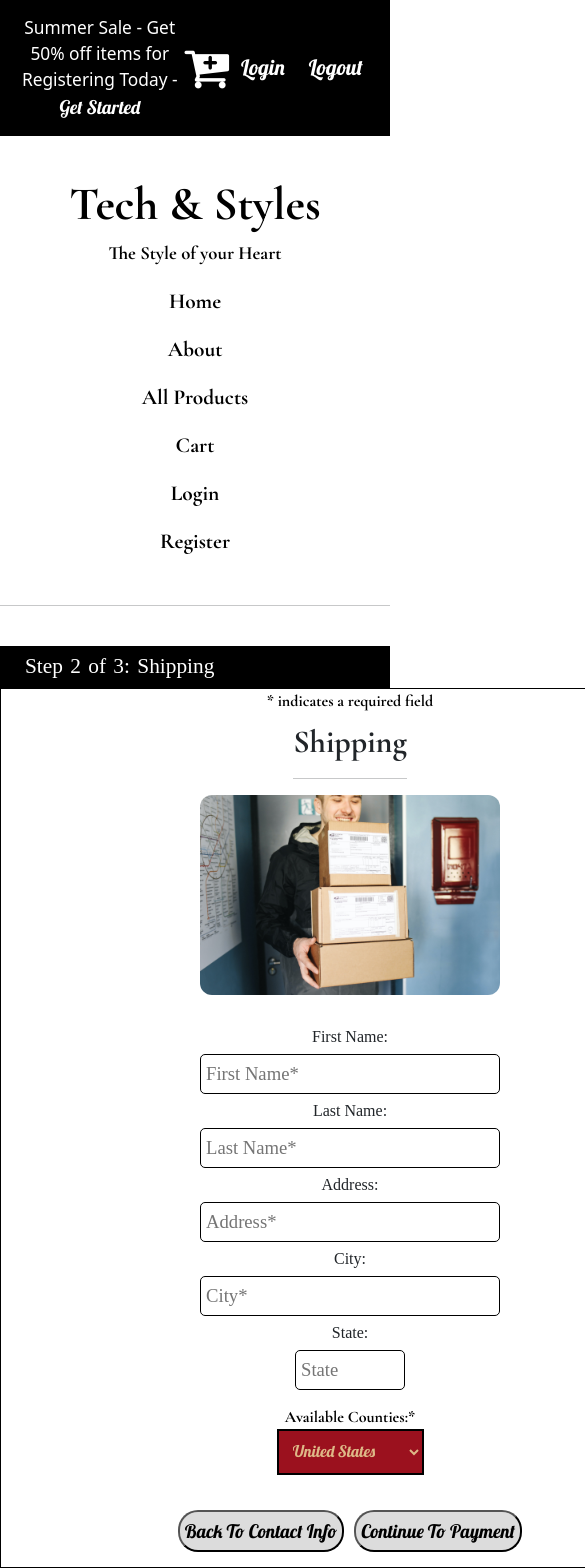
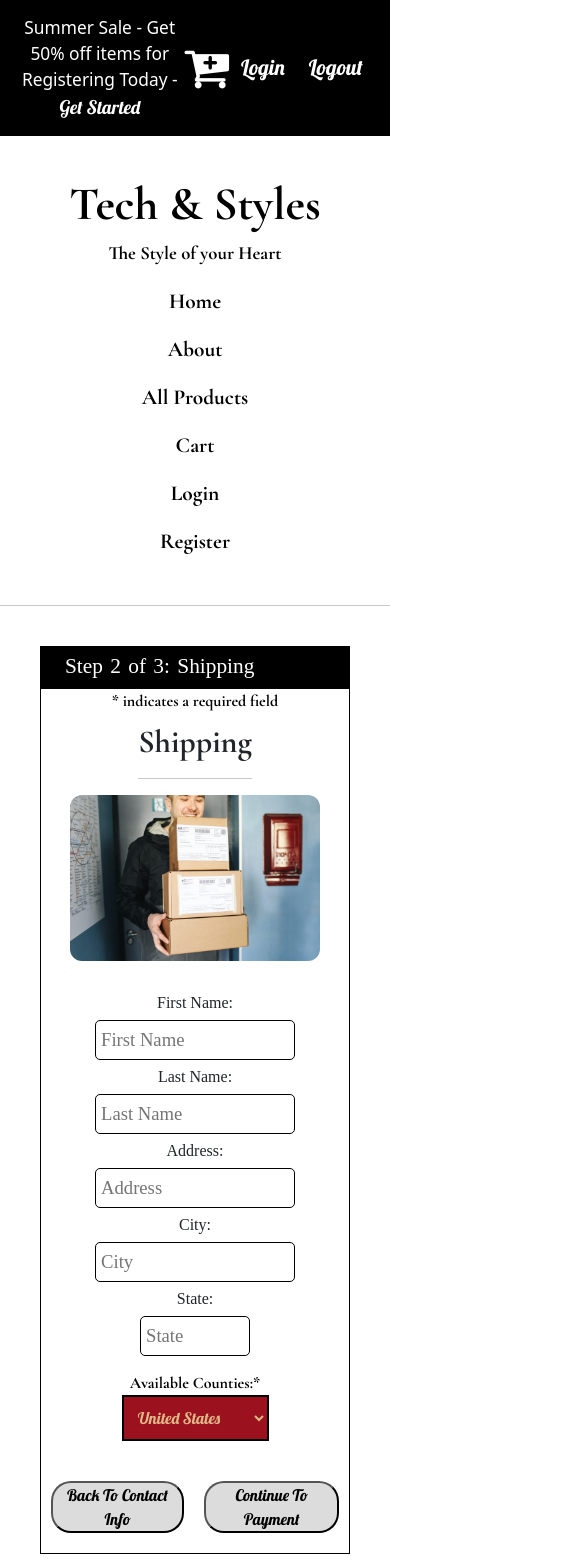
Before and after one commit to Capstone-ACC/My-Capstone, a React (Vite) app: page /shipping in a window 390 px wide. Shown: the top 1568 px of the page, 585 px wide, since content can reach past the window. Built offline with nearby package versions, Linux system fonts and the light colour scheme.

Commit message:
Shipping.jsx was not responsive, adding @media with styles

```diff
--- a/src/components/Checkout.jsx
+++ b/src/components/Checkout.jsx
@@ -14,7 +14,6 @@ export default function Checkout({}) {
         cart: cart,
       },
     });
-
   }
 
   function backToCart() {
--- a/src/components/Shipping.jsx
+++ b/src/components/Shipping.jsx
@@ -73,7 +73,8 @@ export default function Shipping() {
               First Name:
               <input
                 type="text"
-                placeholder="First Name*"
+                placeholder="First Name"
+                className="shipping-input"
                 onChange={(e) => setFirstName(e.target.value)}
               />
             </label>
@@ -82,7 +83,8 @@ export default function Shipping() {
               Last Name:
               <input
                 type="text"
-                placeholder="Last Name*"
+                placeholder="Last Name"
+                className="shipping-input"
                 onChange={(e) => setLastName(e.target.value)}
               />
             </label>
@@ -91,7 +93,8 @@ export default function Shipping() {
               Address:
               <input
                 type="text"
-                placeholder="Address*"
+                placeholder="Address"
+                className="shipping-input"
                 onChange={(e) => setAddress(e.target.value)}
               />
             </label>
@@ -100,7 +103,8 @@ export default function Shipping() {
               City:
               <input
                 type="text"
-                placeholder="City*"
+                placeholder="City"
+                className="shipping-input"
                 onChange={(e) => setCity(e.target.value)}
               />
             </label>
@@ -124,11 +128,11 @@ export default function Shipping() {
             </label>
 
             <div className="shipping-buttons">
-              <button type="button" onClick={backToContact}>
+              <button type="button" onClick={backToContact} className="test">
                 Back To Contact Info
               </button>
 
-              <button type="button" onClick={goToPayment}>
+              <button type="button" onClick={goToPayment} className="test">
                 Continue To Payment
               </button>
             </div>
--- a/src/components/css/Shipping-Payment.css
+++ b/src/components/css/Shipping-Payment.css
@@ -11,16 +11,31 @@
   margin-top: 40px;
 }
 
+@media (350px <= width <= 450px) {
+  .shipping-black-background {
+    width:100%;
+    max-width: 310px;
+  }
+}
+
 .shipping-container,
 .payment-container {
   border: 1px solid black;
-  width: 700px;
+  width: 100%;
+  max-width: 700px;
   display: flex;
   justify-content: center;
   flex-direction: column;
   align-items: center;
   margin: 0 auto;
   margin-bottom: 20px;
+}
+
+@media (350px <= width <= 450px) {
+  .shipping-container {
+    width: 100%;
+    max-width: 310px;
+  }
 }
 
 .step-two,
@@ -69,6 +84,12 @@
   margin-bottom: 20px;
 }
 
+@media (350px <= width <= 450px) {
+  .shipping-input {
+    width: 200px;
+  }
+}
+
 .payment-labels-input {
   margin-bottom: 20px;
 }
@@ -80,14 +101,17 @@
   font-size: 14pt;
   border-radius: 10px;
   font-family: "Lobster", cursive;
-  margin-bottom: 0px;
+  margin-bottom: 10px;
   margin-top: 10px;
 }
 
-button {
-  padding: 5px;
-  margin: 5px;
+@media (350px <= width <= 450px) {
+  .test {
+    font-size: 12pt;
+    padding: 0;
+  }
 }
+
 
 /*images*/
 .packages,
@@ -97,3 +121,10 @@ button {
   margin-bottom: 30px;
   border-radius: 12px;
 }
+
+@media (350px <= width <= 450px) {
+  .packages {
+    width: 100%;
+    max-width: 250px;
+  }
+}
```
